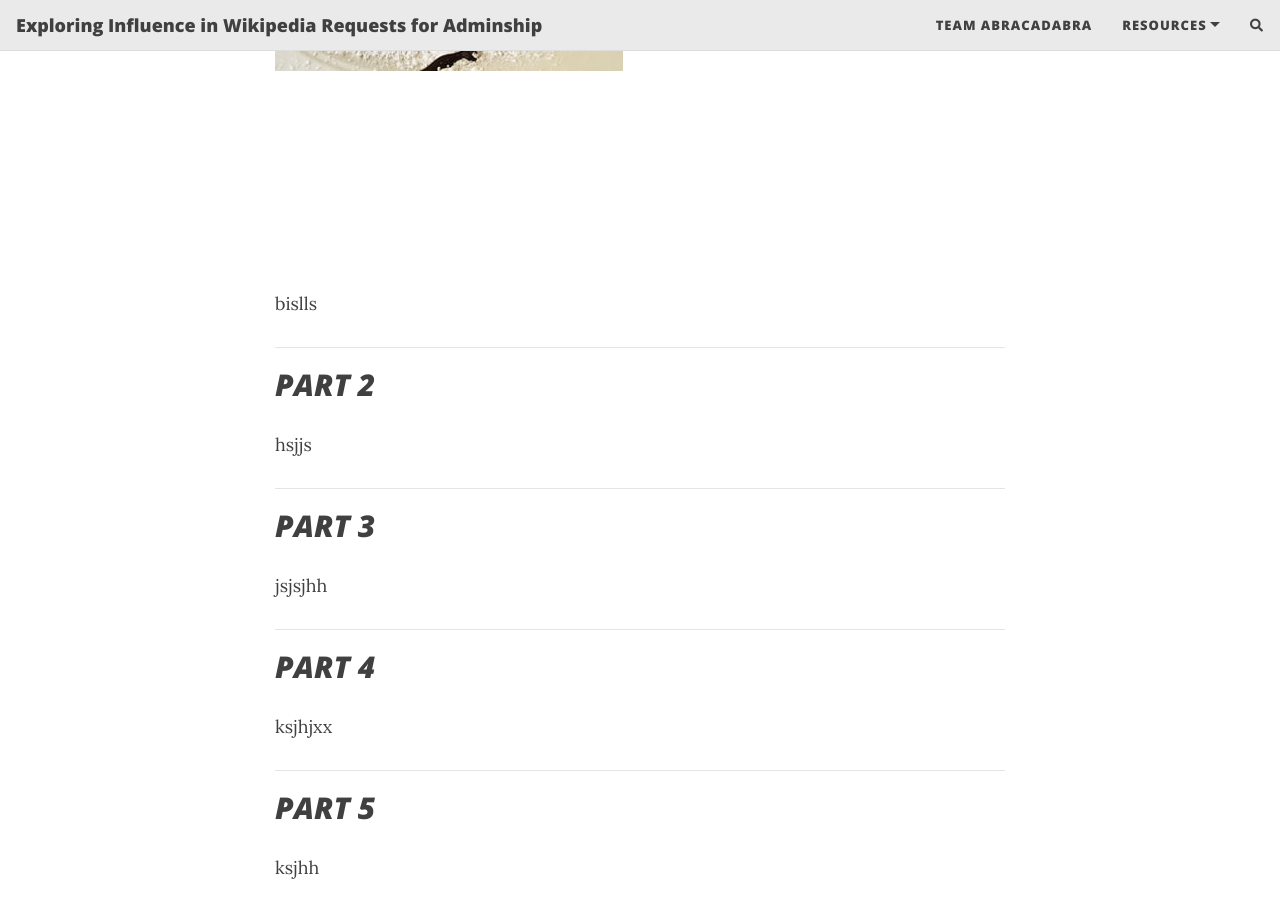
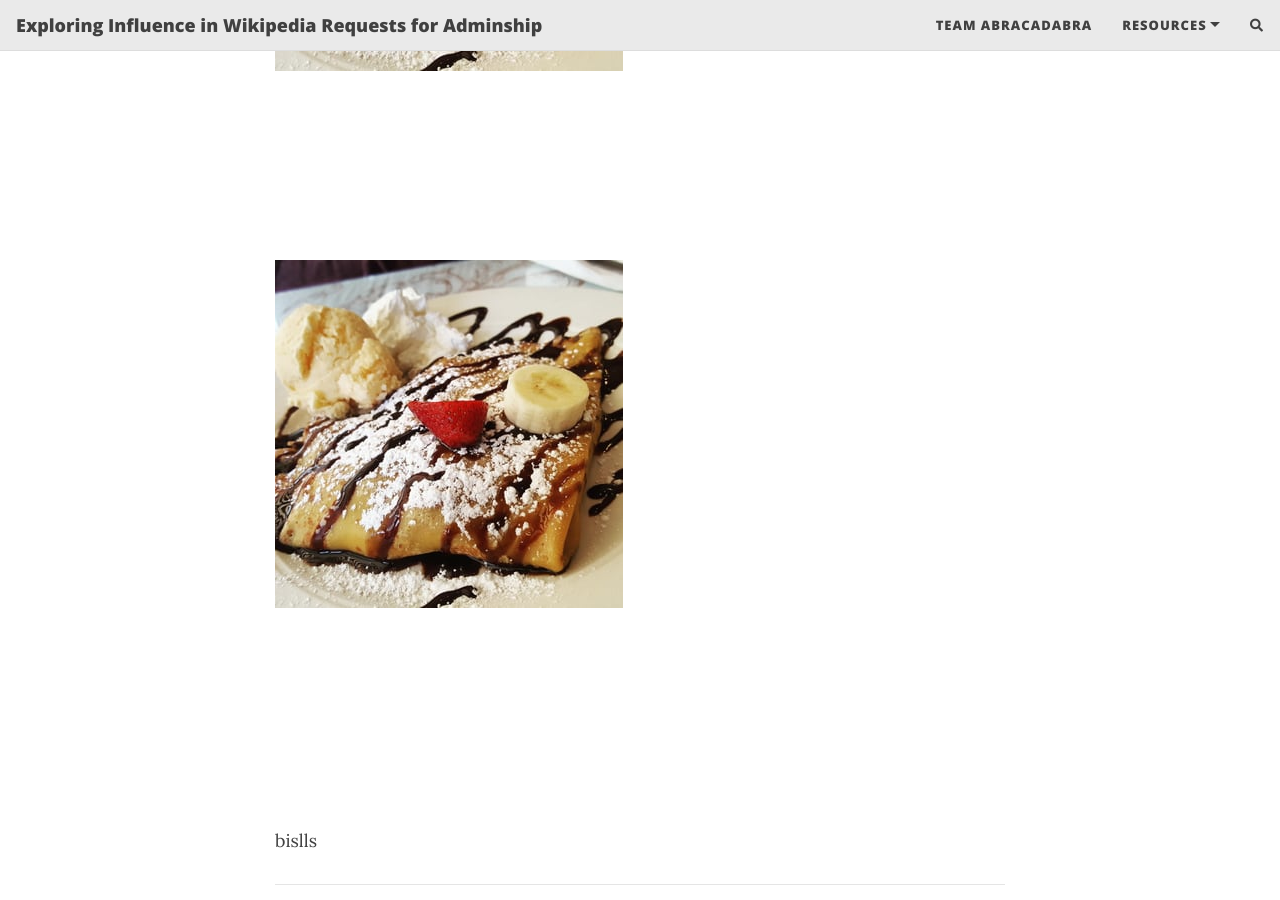
Before and after one commit to epfl-ada/ada-2023-project-abracadabra, a Jekyll site: the page built from docs/index.md, in a window 1280 px wide and 900 px high, scrolled down 1202 px. Built offline with Jekyll 4.4.1, drawn with Linux system fonts in a browser that asks for light colours; nearby versions of some CDN libraries; the list of posts is cut into pages by our own code; comment, search, counter and statistics services are not loaded.

Commit message:
Update test index.md

```diff
--- a/docs/index.md
+++ b/docs/index.md
@@ -17,7 +17,9 @@
 
 ### *Exemple how to add img*
 
-<iframe src="assets/img/crepe.jpg " width="750px" height="530px" frameborder="0" position="relative">Title </iframe>
+<iframe src="assets/img/crepe.jpg " width="750px" height="530px" frameborder="0" position="relative">Title 1</iframe>
+
+<iframe src="assets/img/crepe.jpg " width="750px" height="530px" frameborder="0" position="relative">Title 2</iframe>
 
 bislls
 
```
